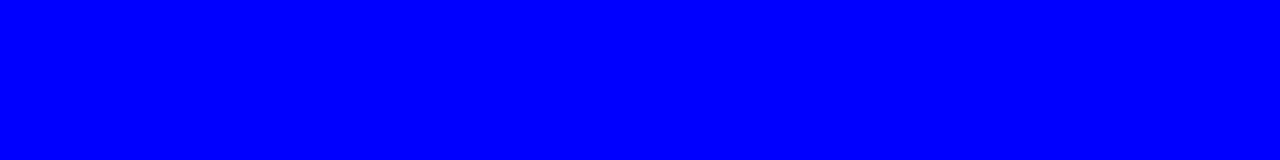
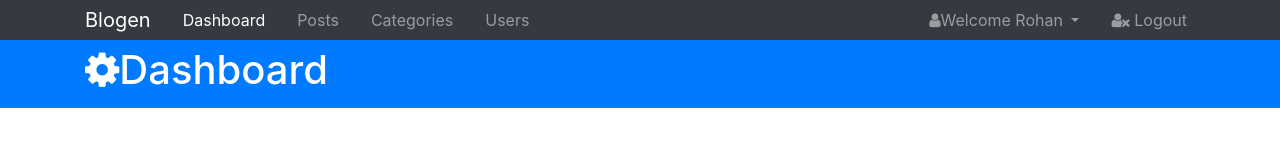
Before and after one commit to RoObsessedCode/blogen, a website: page src/index.html in a window 1280 px wide. Drawn offline with Linux system fonts and the light colour scheme.

Commit message:
complete navbar & header

```diff
--- a/src/css/style.css
+++ /dev/null
@@ -1,2 +0,0 @@
-body {
-  background: blue; }
--- a/src/index.html
+++ b/src/index.html
@@ -7,13 +7,73 @@
   <meta name='viewport' content='width=device-width, initial-scale=1.0'>
   <meta http-equiv="X-UA-Compatible" content="ie=edge">
   <title>BLOGEN ADMIN AREA</title>
+
+  <link rel="stylesheet" href="css/font-awesome.min.css">
+  <link rel="stylesheet" href="css/bootstrap.css">
+  <link rel="stylesheet" href="css/style.css">
 </head>
-<link rel="stylesheet" href="css/font-awesome.min.css">
-<link rel="stylesheet" href="css/bootstrap.css">
-<link rel="stylesheet" href="css/style.css">
 
 
 <body>
+
+
+  <nav class="navbar navbar-expand-sm navbar-dark bg-dark p-0">
+    <div class="container">
+      <a href="index.html" class="navbar-brand">Blogen</a>
+      <button class="navbar-toggler" data-toggle="collapse" data-target="#navbarNav"><span class="navbar-toggler-icon"></span>
+      </button>
+      <div class="collapse navbar-collapse" id="navbarNav">
+        <ul class="navbar-nav">
+          <li class="nav-item px-2">
+            <a href="index.html" class="nav-link active">Dashboard</a>
+          </li>
+          <li class="nav-item px-2">
+            <a href="posts.html" class="nav-link">Posts</a>
+          </li>
+          <li class="nav-item px-2">
+            <a href="categories.html" class="nav-link">Categories</a>
+          </li>
+          <li class="nav-item px-2">
+            <a href="users.html" class="nav-link">Users</a>
+          </li>
+        </ul>
+
+        <ul class="navbar-nav ml-auto">
+          <li class="nav-item dropdown mr-3">
+            <a href="" class="nav-link dropdown-toggle" data-toggle="dropdown"><i class="fa fa-user"></i>Welcome Rohan
+          </a>
+            <div class="dropdown-menu">
+              <a href="profile.html" class="dropdown-item">
+              <i class="fa fa-user-circle"></i> Profile
+            </a>
+              <a href="settings.html" class="dropdown-item">
+              <i class="fa fa-gear"></i> Settings
+            </a>
+            </div>
+          </li>
+          <li class="nav-item">
+            <a href="login.html" class="nav-link">
+            <i class="fa fa-user-times"></i> Logout</a>
+          </li>
+        </ul>
+      </div>
+    </div>
+  </nav>
+
+  <header id="main-header" class="py-2 bg-primary text-white">
+    <div class="container">
+      <div class="row">
+        <div class="col-md-6">
+
+          <h1><i class="fa fa-gear"></i>Dashboard</h1>
+
+        </div>
+      </div>
+    </div>
+    </div>
+  </header>
+
+
 
 
   <script src="js/jquery.min.js"></script>
--- a/src/scss/style.scss
+++ /dev/null
@@ -1,5 +0,0 @@
-$bg-color: blue;
-
-body{
-  background:$bg-color;
-}
```
